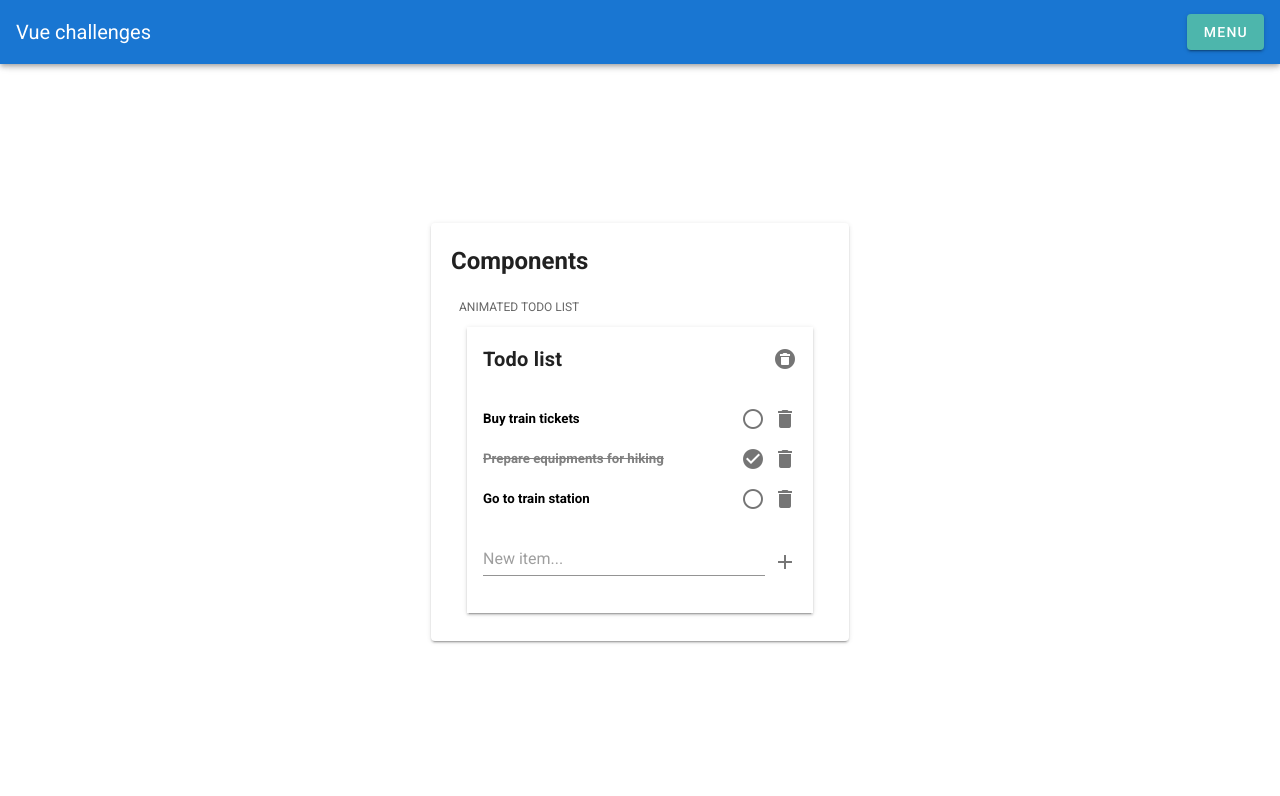
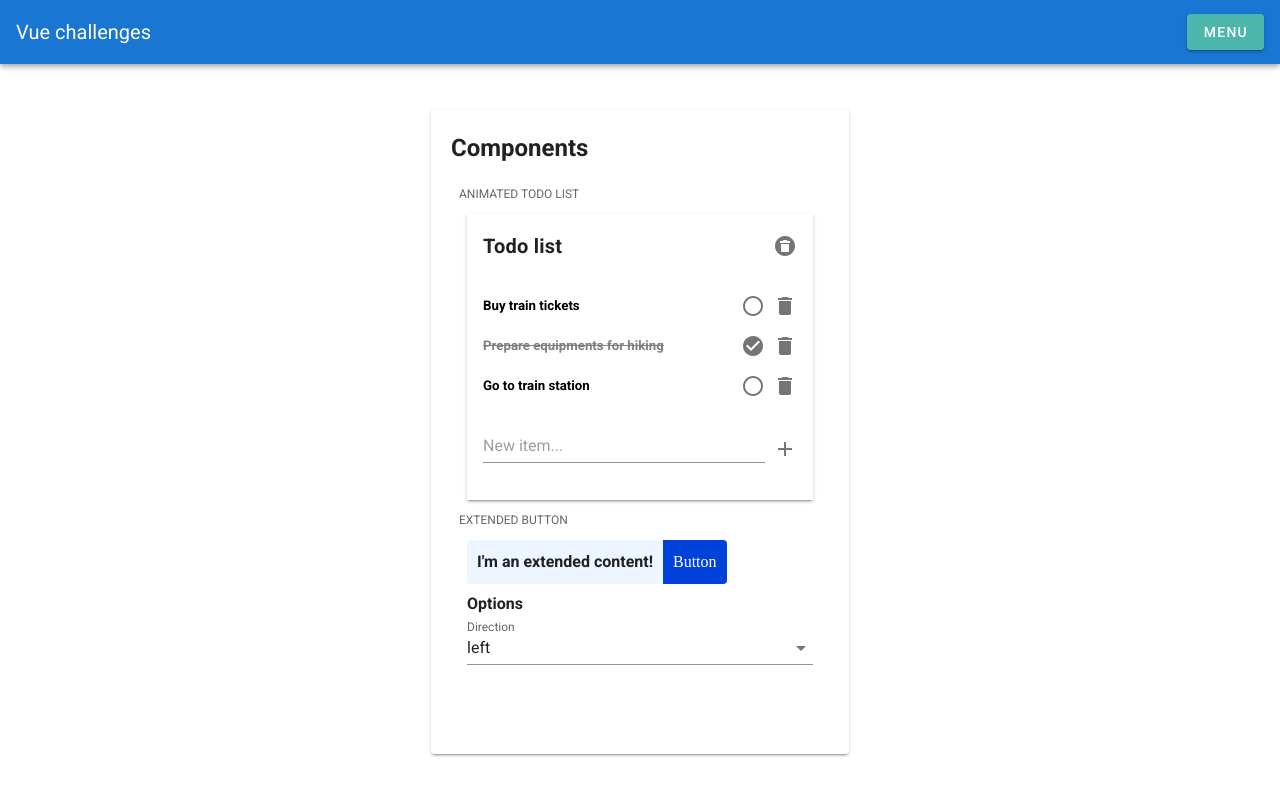
Before and after one commit to AvocadoVenom/vue-challenges, a Vue app: page /components in a window 1280 px wide. Shown: the top 796 px of the page. Built offline with nearby package versions, Linux system fonts and the light colour scheme.

Commit message:
Component : extended button

```diff
--- /dev/null
+++ b/src/components/atoms/ExtendedButton.vue
@@ -0,0 +1,83 @@
+<template>
+  <div @click="onClick" class="d-flex align-stretch">
+    <div v-if="extended === 'left'" class="extended-content left">
+      <slot></slot>
+    </div>
+    <button
+      :class="{
+        'btn-ext-left': extended === 'left',
+        'btn-ext-right': extended === 'right'
+      }"
+      type="button"
+      class="btn btn-primary"
+    >
+      {{ text }}
+    </button>
+    <div v-if="extended === 'right'" class="extended-content right">
+      <slot></slot>
+    </div>
+  </div>
+</template>
+
+<script lang="ts">
+import Vue from "vue";
+
+export default Vue.extend({
+  props: {
+    text: {
+      type: String,
+      default: "Click"
+    },
+    extended: {
+      type: String,
+      default: null,
+      validator: val => ["left", "right"].includes(val)
+    }
+  },
+  computed: {},
+  methods: {
+    onClick(): void {
+      this.$emit("click");
+    }
+  }
+});
+</script>
+
+<style scoped>
+.btn {
+  font-family: Avenir;
+  border-radius: 4px;
+  font-size: 16px;
+  padding: 10px;
+  cursor: pointer;
+  border: none;
+}
+.btn.btn-primary {
+  background-color: #0042da;
+  color: #ffffff;
+}
+.btn-ext-left {
+  border-top-left-radius: 0;
+  border-bottom-left-radius: 0;
+}
+.btn-ext-right {
+  border-top-right-radius: 0;
+  border-bottom-right-radius: 0;
+}
+.extended-content {
+  background-color: #edf5fe;
+  padding: 10px;
+}
+.extended-content.left {
+  border-top-left-radius: 4px;
+  border-bottom-left-radius: 4px;
+  border-top-right-radius: 0;
+  border-bottom-right-radius: 0;
+}
+.extended-content.right {
+  border-top-left-radius: 0;
+  border-bottom-left-radius: 0;
+  border-top-right-radius: 4px;
+  border-bottom-right-radius: 4px;
+}
+</style>
--- a/src/components/pages/Components.vue
+++ b/src/components/pages/Components.vue
@@ -23,6 +23,24 @@
           <v-list-item>
             <AnimatedTodoList />
           </v-list-item>
+          <v-subheader>
+            EXTENDED BUTTON
+          </v-subheader>
+          <v-list-item>
+            <ExtendedButton text="Button" :extended="ebDirection">
+              <h4>I'm an extended content!</h4>
+            </ExtendedButton>
+          </v-list-item>
+          <v-list-item
+            class="d-flex flex-column justify-start align-stretch mt-2"
+          >
+            <h4>Options</h4>
+            <v-select
+              v-model="ebDirection"
+              :items="['left', 'right']"
+              label="Direction"
+            ></v-select>
+          </v-list-item>
         </v-list>
       </div>
     </v-card>
@@ -31,13 +49,15 @@
 <script lang="ts">
 import Vue from "vue";
 import AnimatedTodoList from "../organisms/AnimatedTodoList.vue";
+import ExtendedButton from "../atoms/ExtendedButton.vue";
 
 export default Vue.extend({
   data: () => ({
-    //
+    ebDirection: "left"
   }),
   components: {
-    AnimatedTodoList
+    AnimatedTodoList,
+    ExtendedButton
   },
   methods: {
     //
```
